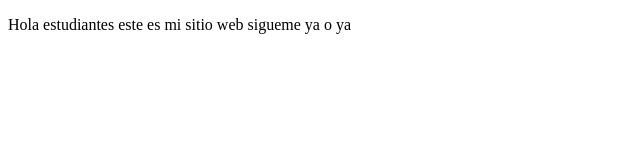
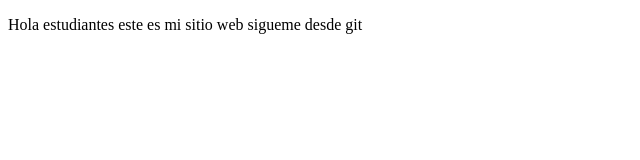
Before and after one commit to JosMiguelMM/personalProjctsDemoPrework, a plain HTML site: page index.html in a window 1280 px wide. Shown: the full height of the page, 0-640 px from the left. Drawn offline with Linux system fonts and the light colour scheme.

Commit message:
cambios en la presentacion

```diff
--- a/index.html
+++ b/index.html
@@ -9,7 +9,7 @@
 <body>
     <p>
         Hola estudiantes este es mi sitio web
-        sigueme ya o ya
+        sigueme desde git
     </p>
 </body>
 </html>
```
